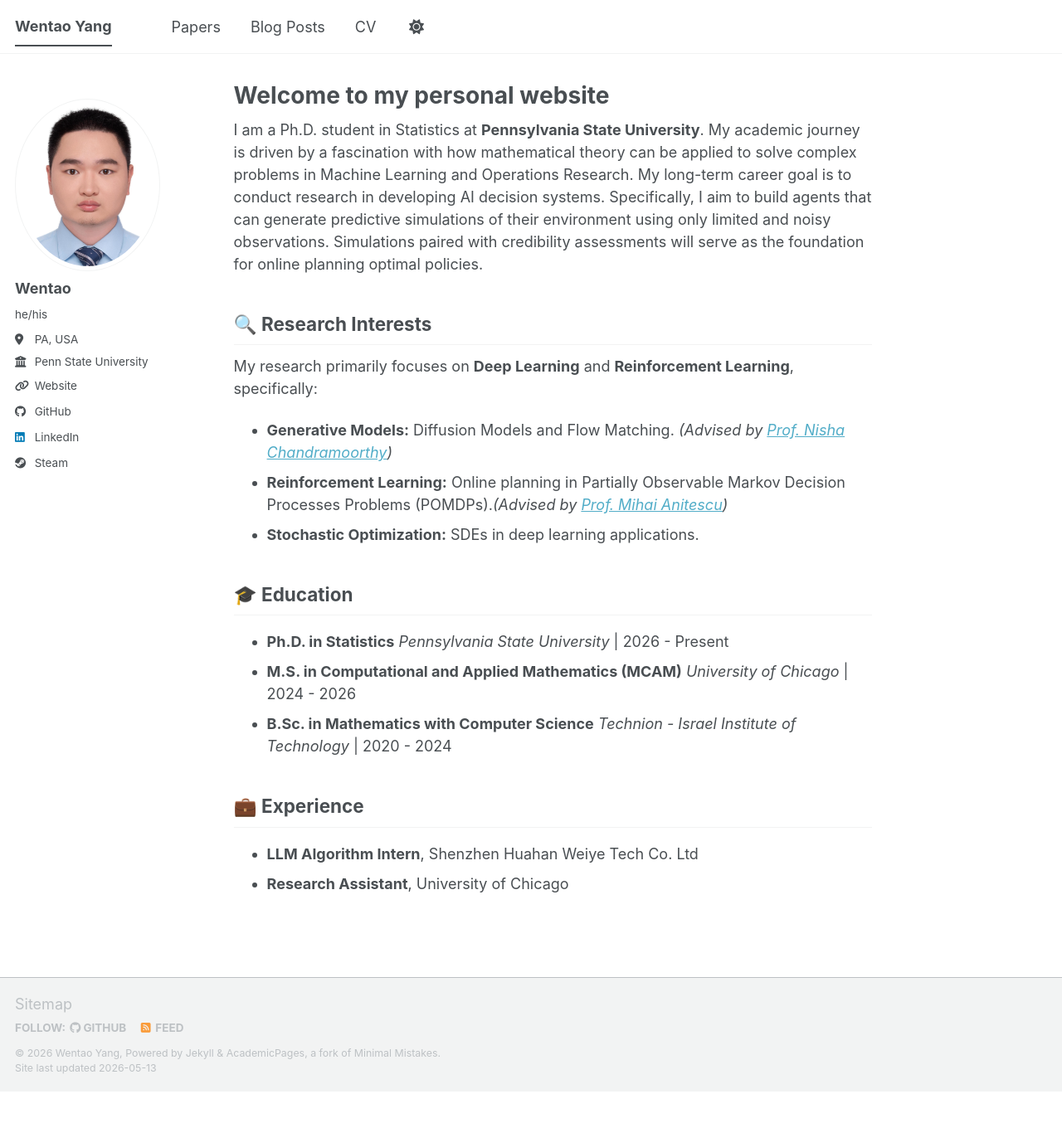
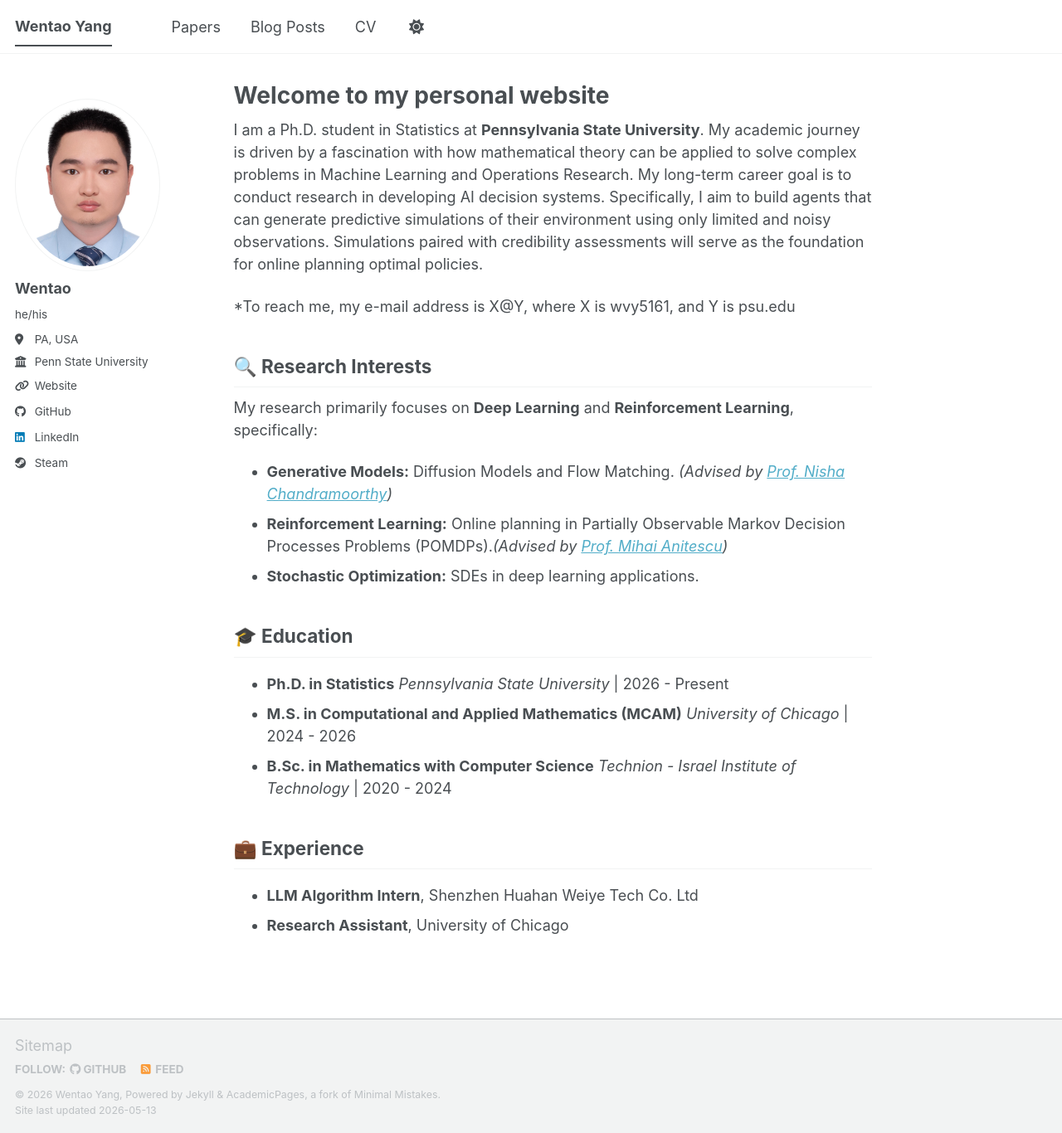
Before and after one commit to liliyawanttosleep/liliyawanttosleep.github.io, a Jekyll site: the page built from _pages/aboutme.md, in a window 1280 px wide and 1366 px high. Shown: the whole window at 83% size. Built offline with Jekyll 4.4.1, drawn with Linux system fonts in a browser that asks for light colours; a script bundle is joined from its source files by our own code; library files that are not in the unit come from our copies.

Commit message:
Update aboutme.md

```diff
--- a/_pages/aboutme.md
+++ b/_pages/aboutme.md
@@ -8,6 +8,8 @@ redirect_from:
 ---
 
 I am a Ph.D. student in Statistics at **Pennsylvania State University**. My academic journey is driven by a fascination with how mathematical theory can be applied to solve complex problems in Machine Learning and Operations Research. My long-term career goal is to conduct research in developing AI decision systems. Specifically, I aim to build agents that can generate predictive simulations of their environment using only limited and noisy observations. Simulations paired with credibility assessments will serve as the foundation for online planning optimal policies.
+
+*To reach me, my e-mail address is X@Y, where X is wvy5161, and Y is psu.edu
 
 ## 🔍 Research Interests
 My research primarily focuses on **Deep Learning** and **Reinforcement Learning**, specifically:
```
